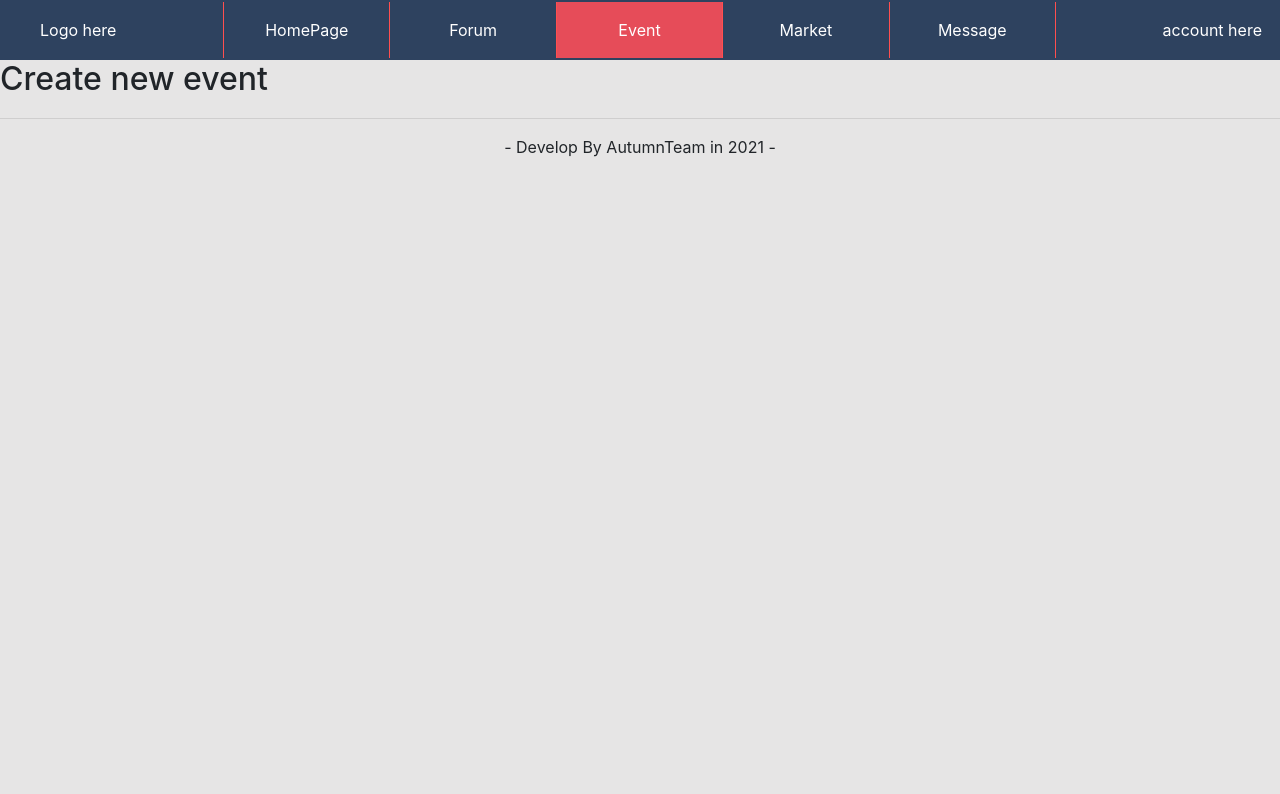
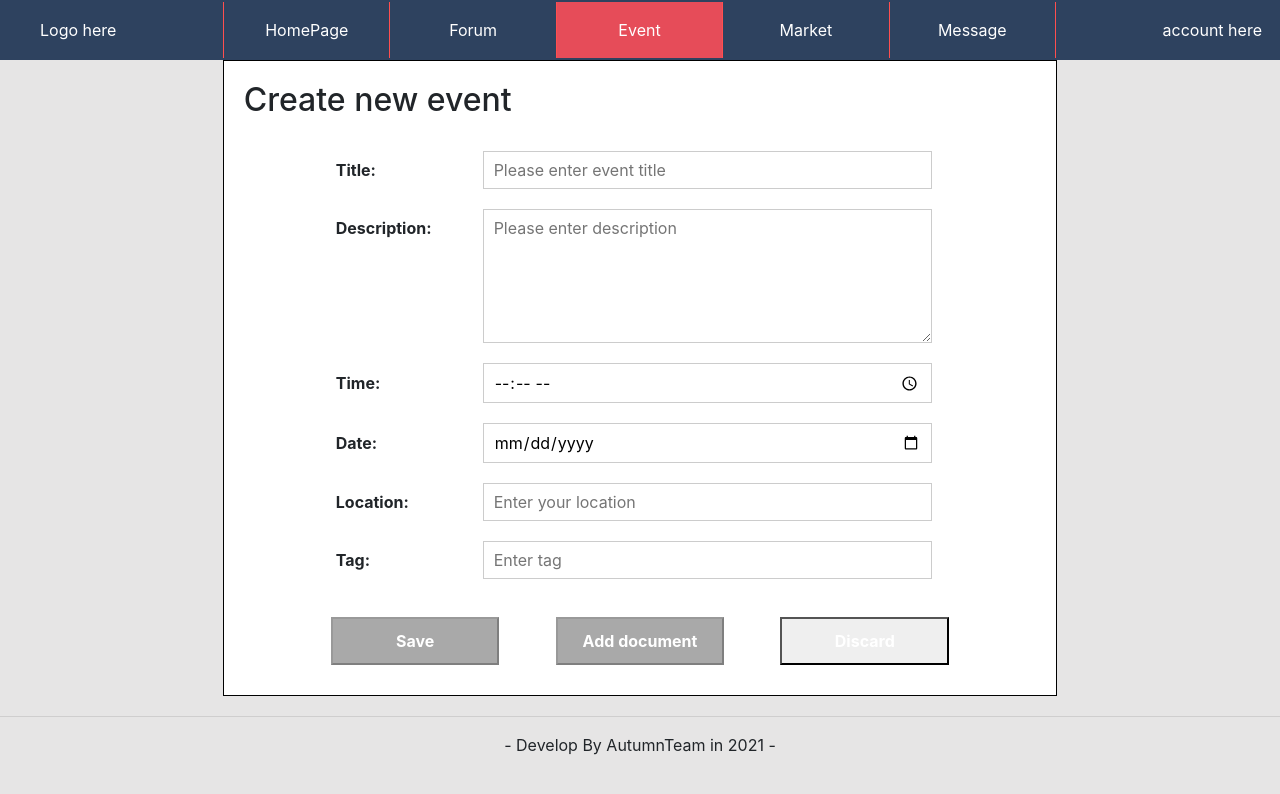
Before and after one commit to Autumn-Team/CommunityHub-web-react-verson, a React (Create React App) app: page /event/newEvent in a window 1280 px wide. Shown: the top 794 px of the page. Built offline with nearby package versions, Linux system fonts and the light colour scheme.

Commit message:
complete NewEvent page

```diff
--- a/src/containers/EventFeature/NewEvent/NewEvent.js
+++ b/src/containers/EventFeature/NewEvent/NewEvent.js
@@ -8,7 +8,7 @@ import { updateObject, checkValidity } from '../../../sharedFunctions/utility';
 const NewEvent = props => {
     const [eventForm, setEventForm] = useState({
         title: {
-            label: 'Title: ',
+            label: 'Title:',
             elementType: 'input',
             elementConfig: {
                 type: 'text',
@@ -22,7 +22,7 @@ const NewEvent = props => {
             touched: false,
         },
         description: {
-            label: 'Description: ',
+            label: 'Description:',
             elementType: 'textarea',
             elementConfig: {
                 placeholder: 'Please enter description',
@@ -37,62 +37,23 @@ const NewEvent = props => {
             touched: false,
         },
         time: {
-            label: 'Time: ',
+            label: 'Time:',
             elementType: 'input',
             elementConfig: {
-                type: 'number',
-                placeholder: 'hour',
-                min: 0,
-                max: 12,
+                type: 'time',
             },
             value: '',
             validation: {
                 required: true,
-                min: 0,
-                max: 12,
             },
             valid: false,
             touched: false,
         },
-        minutes: {
-            label: null,
-            elementType: 'input',
-            elementConfig: {
-                type: 'number',
-                placeholder: 'minutes',
-                min: 0,
-                max: 59,
-            },
-            value: '',
-            validation: {
-                required: true,
-                min: 0,
-                max: 59,
-            },
-            valid: false,
-            touched: false,
-        },
-        AMPMOption: {
-            label: null,
-            elementType: 'select',
-            elementConfig: {
-                options: [
-                    {value: 'AM', displayValue: 'AM'},
-                    {value: 'PM', displayValue: 'PM'},
-                ]
-            },
-            value: 'AM',
-            validation: {
-                required: true,
-            },
-            valid: true,
-        },
         date: {
-            label: 'Date',
+            label: 'Date:',
             elementType: 'input',
             elementConfig: {
                 type: 'date',
-                placeholder: 'Date',
             },
             value: '',
             validation: {
@@ -102,7 +63,7 @@ const NewEvent = props => {
             touched: false,
         },
         location: {
-            label: 'Location',
+            label: 'Location:',
             elementType: 'input',
             elementConfig: {
                 type: 'text',
@@ -116,7 +77,7 @@ const NewEvent = props => {
             touched: false,
         },
         tag: {
-            label: 'Tag',
+            label: 'Tag:',
             elementType: 'input',
             elementConfig: {
                 type: 'text',
@@ -148,11 +109,50 @@ const NewEvent = props => {
         setFormIsValid(checkFormIsValid);
     }
 
+    const newEventSubmitHandler = (event) => {
+        event.preventDefault();
+
+        props.history.push('/aaaa');
+    }
+
+    const discardHandler = () => {
+        props.history.goBack();
+    }
+
+    const fromElementArray = [];
+    for (let key in eventForm){
+        fromElementArray.push({
+            id: key,
+            config: eventForm[key]
+        });
+    }
+
+    let form = (
+        <form onSubmit={newEventSubmitHandler}>
+            {fromElementArray.map(formElement => (
+                <Input
+                    key={formElement.id}
+                    label={formElement.config.label}
+                    elementType={formElement.config.elementType}
+                    elementConfig = {formElement.config.elementConfig}
+                    value={formElement.config.value}
+                    valid={formElement.config.valid}
+                    touched={formElement.config.touched}
+                    changed={(event) => inputChangeHandler(event, formElement.id)} />
+            ))}
+            <div className={classes.ButtonGroup}>
+                <Button btnType="Success" disabled={!formIsValid}>Save</Button>
+                <Button disabled>Add document</Button>
+                <Button clicked={discardHandler}>Discard</Button>
+            </div>
+        </form>
+    )
+
     return(
-        <React.Fragment>
+        <div className={classes.NewEvent}>
             <h2>Create new event</h2>
-
-        </React.Fragment>
+            {form}
+        </div>
     )
 }
 
--- a/src/containers/EventFeature/NewEvent/NewEvent.module.css
+++ b/src/containers/EventFeature/NewEvent/NewEvent.module.css
@@ -0,0 +1,26 @@
+.NewEvent {
+    margin-left: auto;
+    margin-right: auto;
+    width: 65.2%;
+    border: 1px solid black;
+    background-color: white;
+}
+
+.NewEvent h2 {
+    margin: 20px 20px;
+}
+
+.NewEvent form {
+     width: 90%;
+     margin: 0px auto;
+
+}
+
+.ButtonGroup {
+    width: 90%;
+    margin: 30px auto;
+    box-sizing: border-box;
+    display: flex;
+    flex-direction: row;
+    justify-content: space-around;
+}
```
